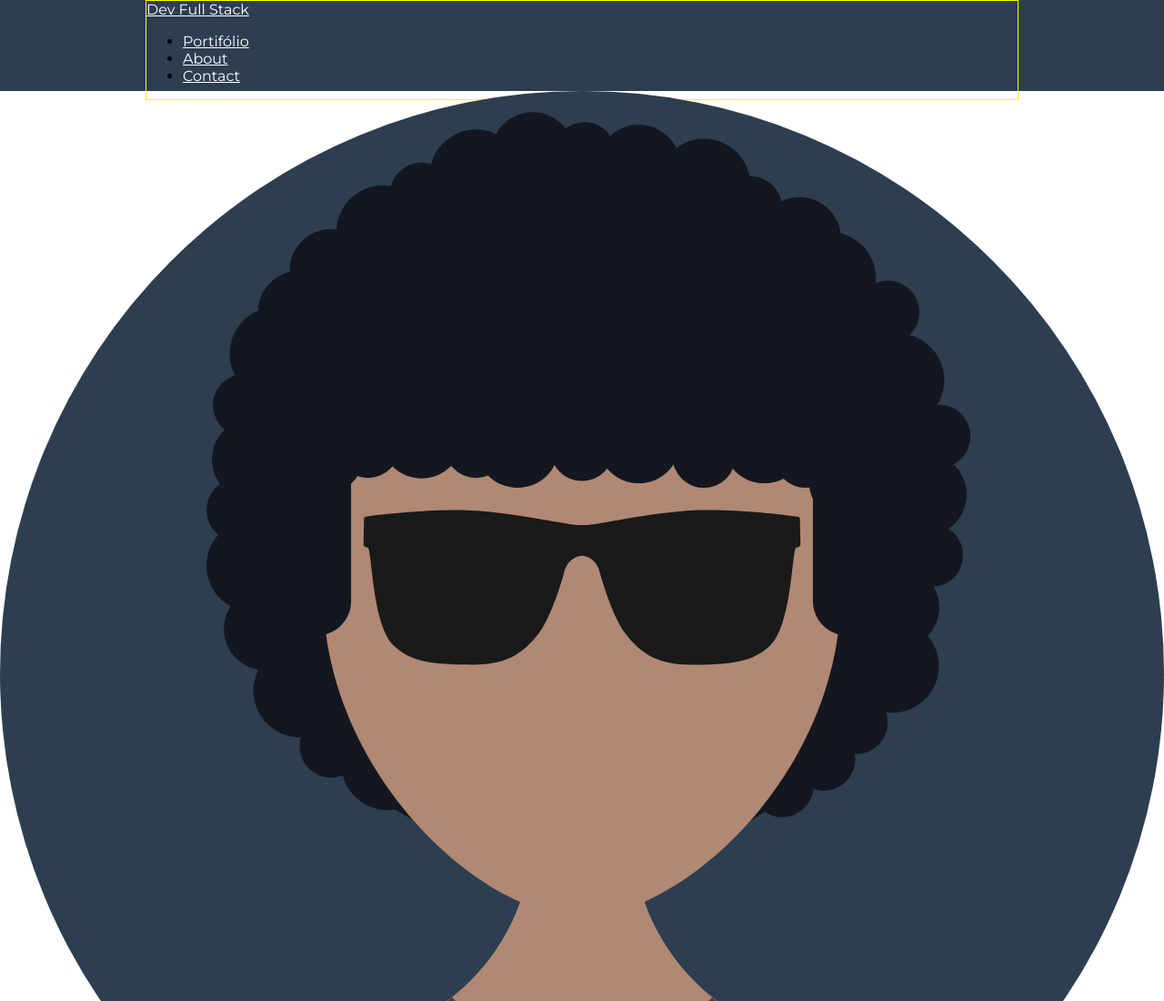
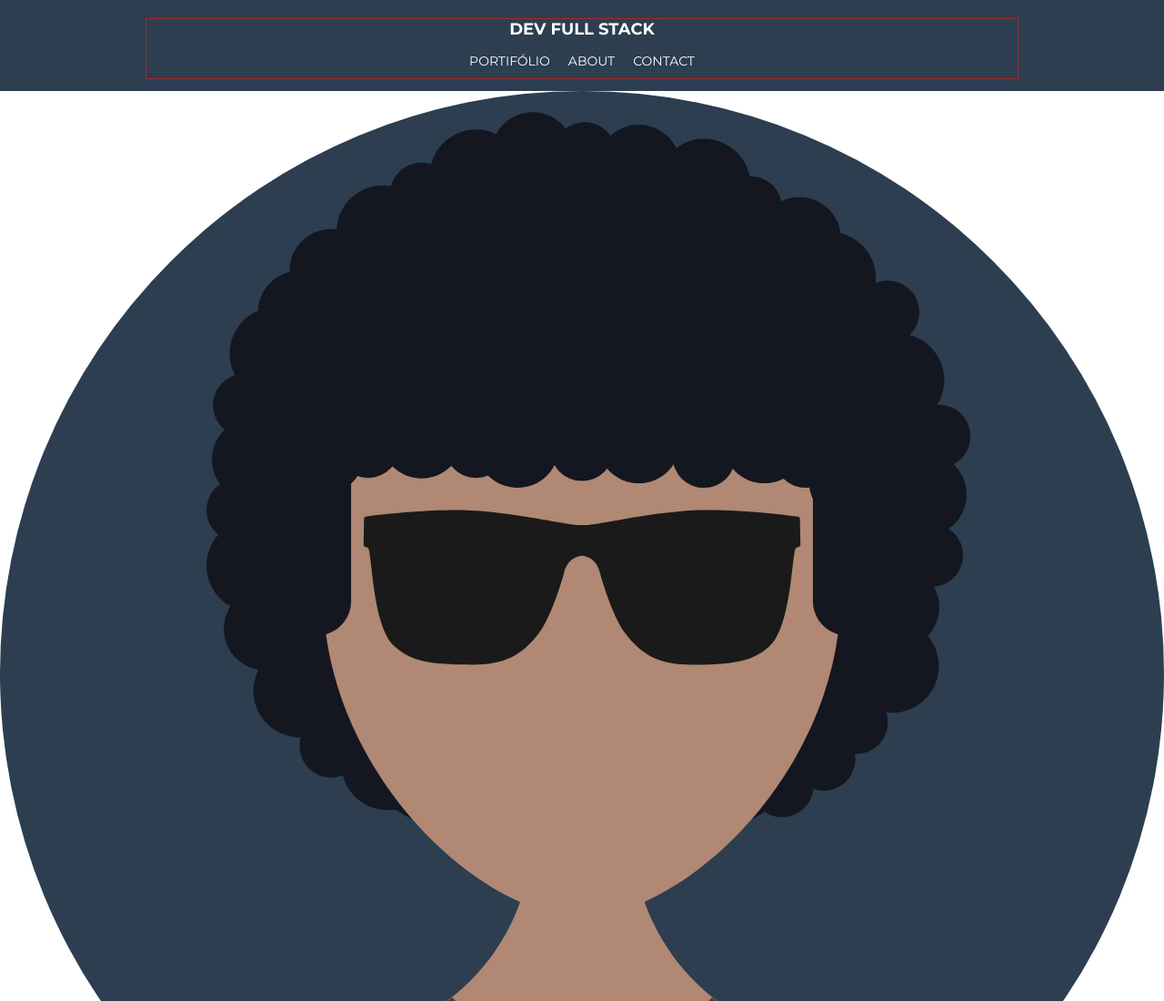
Before and after one commit to Sipriano-Dev/ds-profile, a plain HTML site: page index.html in a window 1280 px wide. Shown: the top 1100 px of the page at 91% size. Drawn offline with Linux system fonts and the light colour scheme.

Commit message:
Estilizando a barra de navegação parte 2

```diff
--- a/css/styles.css
+++ b/css/styles.css
@@ -22,6 +22,7 @@ body {
   height: 100px;
   /*sempre vai ocupar toda largura do layout*/
   width: 100%;
+  padding: 20px;
 }
 
 .nav-main {
@@ -30,9 +31,33 @@ body {
   /*esquema para a div centralizar em relação a div pai, ao invés de fica no canto, nesse caso o header, só funciona se tiver
   especificado uma largura, como acima de 960px, 100% ajuda ocupa tudo com o limite da largura maxima, ai centraliza*/
   margin: 0 auto;
-  border: 1px solid yellow;
+  border: 1px solid brown;
+  display: flex;
+  flex-direction: column;
+  /*quando está invertido para coluna, usa esse para alinha no centro*/
+  align-items: center;
 }
 
 .nav-main a {
   color: var(--white-color);
+  text-decoration: none;
+  text-transform: uppercase;
 }
+
+.menu-itens {
+  list-style-type: none;
+  display: flex;
+  padding: 0;
+  margin: 0;
+}
+
+.menu-itens li {
+  margin: 10px;
+  font-size: 14px;
+}
+
+.nav-brand {
+  font-weight: bold;
+  font-size: 18px;
+  margin-bottom: 5px;
+}
--- a/index.html
+++ b/index.html
@@ -10,8 +10,8 @@
     <header class="nav-container">
       <nav class="nav-main">
         <!--Colocar # faz com que volte pra ela mesma-->
-        <a href="#">Dev Full Stack</a>
-        <ul>
+        <a href="#" class="nav-brand">Dev Full Stack</a>
+        <ul class="menu-itens">
           <li><a href="#portifolio">Portifólio</a></li>
           <li><a href="#">About</a></li>
           <li>
```
